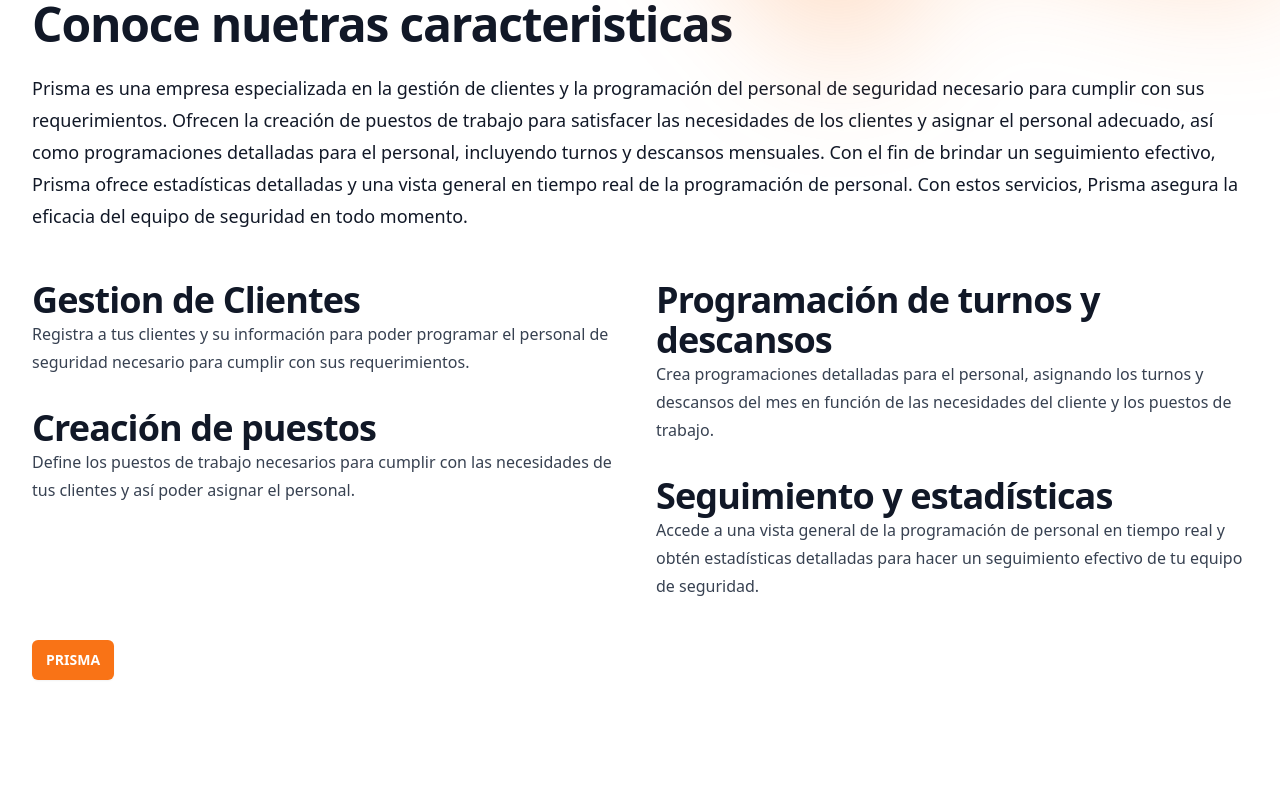
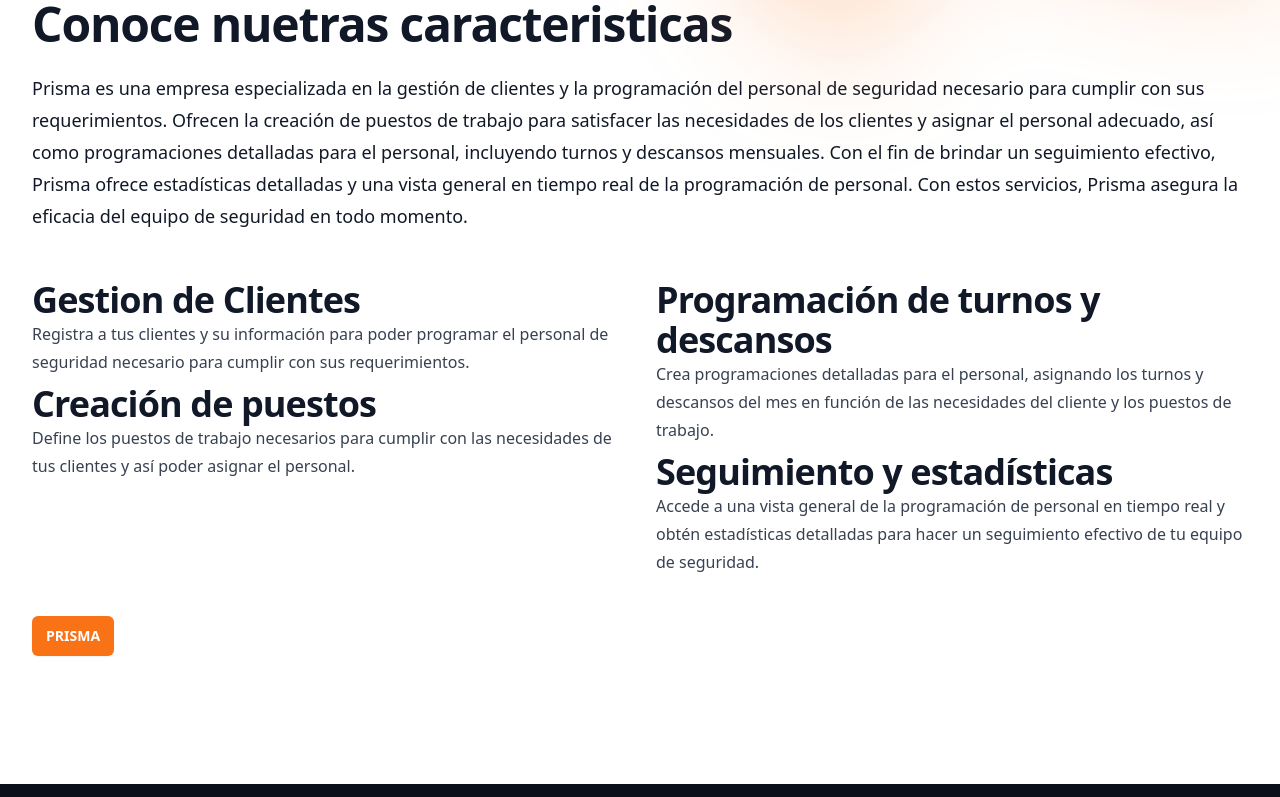
Before and after one commit to JuanCManchegoH/mainwebsite, a Next.js app: page / in a window 1280 px wide. Shown: the part 952-1749 px from the top of the page. Built offline with nearby package versions, Linux system fonts and the light colour scheme; grey boxes are pictures that could not be loaded.

Commit message:
personal

```diff
--- a/src/components/AboutPrisma.tsx
+++ b/src/components/AboutPrisma.tsx
@@ -3,25 +3,30 @@
     <div className="bg-white py-24 sm:py-32">
       <div className="mx-auto max-w-7xl px-6 lg:px-8">
         <div className="mx-auto max-w-2xl lg:mx-0 lg:max-w-none">
-        <h2 className="text-4xl font-bold tracking-tight text-gray-900 sm:text-5xl ">Conoce nuetras caracteristicas</h2>
-        <p className="mt-6 text-lg  leading-8 text-gray-900">Prisma es una empresa especializada en la gestión de clientes y la programación del personal de seguridad necesario para cumplir con sus requerimientos. Ofrecen la creación de puestos de trabajo para satisfacer las necesidades de los clientes y asignar el personal adecuado, así como programaciones detalladas para el personal, incluyendo turnos y descansos mensuales. Con el fin de brindar un seguimiento efectivo, Prisma ofrece estadísticas detalladas y una vista general en tiempo real de la programación de personal. Con estos servicios, Prisma asegura la eficacia del equipo de seguridad en todo momento.</p>
+          <p className="text-4xl font-bold tracking-tight text-gray-900 sm:text-5xl ">Conoce nuetras caracteristicas</p>
+          <p className="mt-6 text-lg  leading-8 text-gray-900">
+            Prisma es una empresa especializada en la gestión de clientes y la programación del personal de seguridad necesario para cumplir con sus requerimientos. Ofrecen la creación de puestos de
+            trabajo para satisfacer las necesidades de los clientes y asignar el personal adecuado, así como programaciones detalladas para el personal, incluyendo turnos y descansos mensuales. Con el
+            fin de brindar un seguimiento efectivo, Prisma ofrece estadísticas detalladas y una vista general en tiempo real de la programación de personal. Con estos servicios, Prisma asegura la
+            eficacia del equipo de seguridad en todo momento.
+          </p>
 
           <div className="mt-10 grid max-w-xl grid-cols-1 gap-8 text-base leading-7 text-gray-700 lg:max-w-none lg:grid-cols-2">
             <div>
               <h1 className="mt-2 text-3xl font-bold tracking-tight text-gray-900 sm:text-4xl">Gestion de Clientes</h1>
               <p>Registra a tus clientes y su información para poder programar el personal de seguridad necesario para cumplir con sus requerimientos.</p>
-              <p className="mt-8">
+              <span className="mt-8">
                 <h1 className="mt-2 text-3xl font-bold tracking-tight text-gray-900 sm:text-4xl">Creación de puestos</h1>
                 Define los puestos de trabajo necesarios para cumplir con las necesidades de tus clientes y así poder asignar el personal.
-              </p>
+              </span>
             </div>
             <div>
               <h1 className="mt-2 text-3xl font-bold tracking-tight text-gray-900 sm:text-4xl">Programación de turnos y descansos</h1>
               <p>Crea programaciones detalladas para el personal, asignando los turnos y descansos del mes en función de las necesidades del cliente y los puestos de trabajo.</p>
-              <p className="mt-8">
+              <span className="mt-8">
                 <h1 className="mt-2 text-3xl font-bold tracking-tight text-gray-900 sm:text-4xl">Seguimiento y estadísticas</h1>
                 Accede a una vista general de la programación de personal en tiempo real y obtén estadísticas detalladas para hacer un seguimiento efectivo de tu equipo de seguridad.
-              </p>
+              </span>
             </div>
           </div>
           <div className="mt-10 flex">
--- a/src/components/HeroSection.tsx
+++ b/src/components/HeroSection.tsx
@@ -45,10 +45,6 @@
           <div className="fixed inset-0 z-50" />
           <Dialog.Panel className="fixed inset-y-0 right-0 z-50 w-full overflow-y-auto bg-white px-6 py-6 sm:max-w-sm sm:ring-1 sm:ring-gray-900/10">
             <div className="flex items-center justify-between">
-              <a href="#" className="-m-1.5 p-1.5">
-                <span className="sr-only">Your Company</span>
-                <img className="h-8 w-auto" src="https://tailwindui.com/img/logos/mark.svg?color=indigo&shade=600" alt="" />
-              </a>
               <button type="button" className="-m-2.5 rounded-md p-2.5 text-gray-700" onClick={() => setMobileMenuOpen(false)}>
                 <span className="sr-only">Close menu</span>
                 <XMarkIcon className="h-6 w-6" aria-hidden="true" />
--- a/src/pages/index.tsx
+++ b/src/pages/index.tsx
@@ -15,7 +15,6 @@
         <Herosection />
         <AboutPrisma />
         <AboutUS />
-
         <TeamSection />
         <Contact />
       </main>
```
